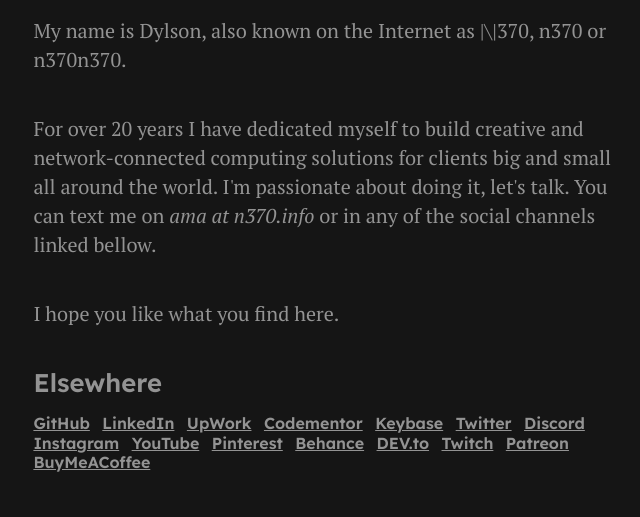
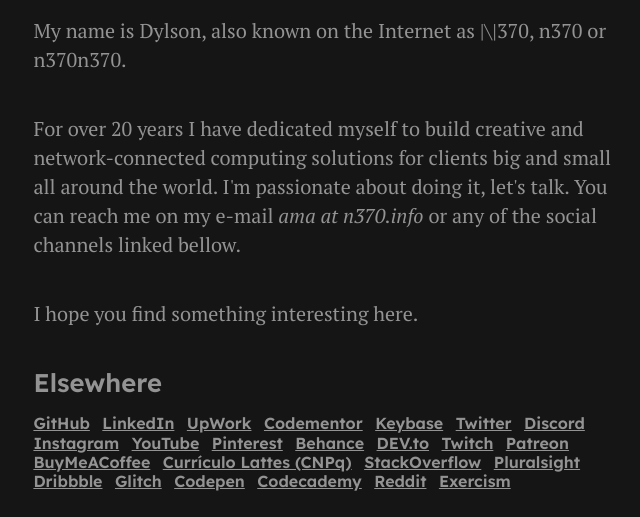
Before and after one commit to n370/n370.info, a Gatsby site: page /about in a window 1280 px wide. Shown: the part 417-934 px from the top of the page, without its empty margins (5-645 px from the left). Built offline with nearby package versions, Linux system fonts and the light colour scheme; Gatsby itself is replaced by a stand-in of ours; some packages are replaced by stand-ins of ours.

Commit message:
chore: update about page

```diff
--- a/src/pages/about.js
+++ b/src/pages/about.js
@@ -34,10 +34,10 @@
           For over 20 years I have dedicated myself to build creative and
           network-connected computing solutions for clients big and small all
           around the world. {"I'm"} passionate about doing it, {"let's"} talk.
-          You can text me on <i>ama at n370.info</i> or in any of the social
+          You can reach me on my e-mail <i>ama at n370.info</i> or any of the social
           channels linked bellow.
         </p>
-        <p>I hope you like what you find here.</p>
+        <p>I hope you find something interesting here.</p>
         <h4>Elsewhere</h4>
         {social.map(({ url, name }) => (
           <>
@@ -73,6 +73,11 @@
 
   .social-link {
     margin-right: 0.5em;
+    white-space: nowrap;
+  }
+
+  i {
+    white-space: nowrap;
   }
 
   @media (min-width: 400px) {
--- a/static/data/social.json
+++ b/static/data/social.json
@@ -59,6 +59,42 @@
     {
       "name": "BuyMeACoffee",
       "url": "https://buymeacoffee.com/n370"
+    },
+    {
+      "name": "Currículo Lattes (CNPq)",
+      "url": "http://lattes.cnpq.br/9800080314256695"
+    },
+    {
+      "name": "StackOverflow",
+      "url": "https://stackoverflow.com/users/1700479/n370"
+    },
+    {
+      "name": "Pluralsight",
+      "url": "https://app.pluralsight.com/profile/dylson-valenteneto"
+    },
+    {
+      "name": "Dribbble",
+      "url": "https://dribbble.com/n370"
+    },
+    {
+      "name": "Glitch",
+      "url": "https://glitch.com/@n370"
+    },
+    {
+      "name": "Codepen",
+      "url": "https://codepen.io/n370"
+    },
+    {
+      "name": "Codecademy",
+      "url": "https://www.codecademy.com/profiles/n370"
+    },
+    {
+      "name": "Reddit",
+      "url": "https://www.reddit.com/user/n370"
+    },
+    {
+      "name": "Exercism",
+      "url": "https://exercism.org/profiles/n370"
     }
   ]
 }
```
